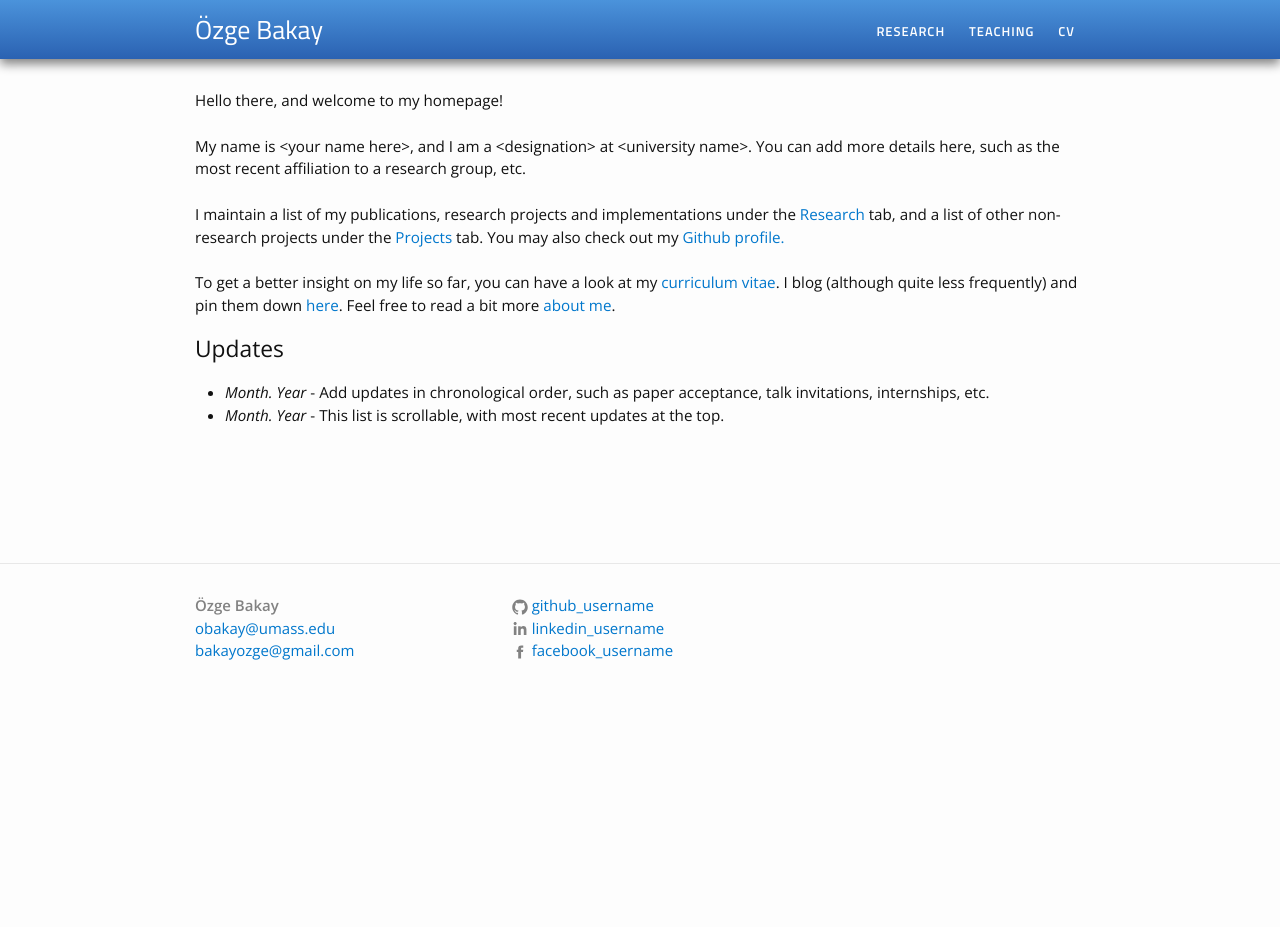
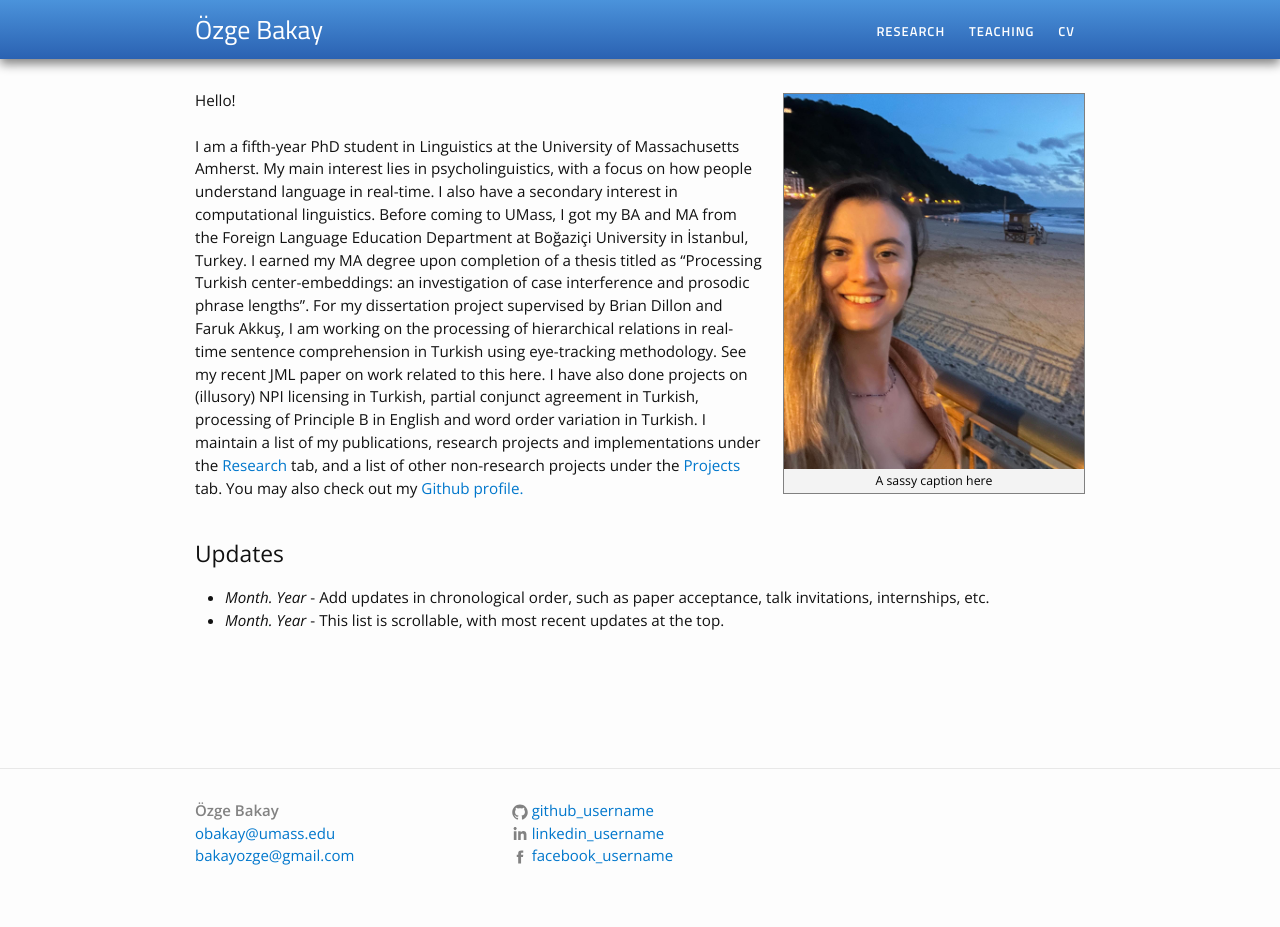
Before and after one commit to ozgebakay/ozgebakay.github.io, a Jekyll site: the page built from index.html, in a window 1280 px wide. Built offline with Jekyll 4.4.1, drawn with Linux system fonts in a browser that asks for light colours; before the commit the page ends 900 px from its top, so only the background shows below that.

Commit message:
Update index.html

```diff
--- a/index.html
+++ b/index.html
@@ -2,13 +2,21 @@
 layout: default
 ---
 
+{% include image.html url="/images/profile.jpg" caption="A sassy caption here" width=300 align="right" %}
+
 <div class="home">
 
-<p>Hello there, and welcome to my homepage!<br><br>My name is &lt;your name here&gt;, and I am a &lt;designation&gt; at &lt;university name&gt;. You can add more details here, such as the most recent affiliation to a research group, etc.<br><br>
+<p>Hello!<br><br>
 
-I maintain a list of my publications, research projects and implementations under the <a href="/research/">Research</a> tab, and a list of other non-research projects under the <a href="/projects">Projects</a> tab. You may also check out my <a href="">Github profile.</a><br><br>
+I am a fifth-year PhD student in Linguistics at the University of Massachusetts Amherst. My main interest lies in psycholinguistics, with a focus on how people understand language in real-time. I also have a secondary interest in computational linguistics.
 
-To get a better insight on my life so far, you can have a look at my <a href="/cv">curriculum vitae</a>. I blog (although quite less frequently) and pin them down <a href="/blog">here</a>. Feel free to read a bit more <a href="/about">about me</a>.</p>
+Before coming to UMass, I got my BA and MA from the Foreign Language Education Department at Boğaziçi University in İstanbul, Turkey. I earned my MA degree upon completion of a thesis titled as “Processing Turkish center-embeddings: an investigation of case interference and prosodic phrase lengths”.
+
+For my dissertation project supervised by Brian Dillon and Faruk Akkuş, I am working on the processing of hierarchical relations in real-time sentence comprehension in Turkish using eye-tracking methodology. See my recent JML paper on work related to this here.
+
+I have also done projects on (illusory) NPI licensing in Turkish, partial conjunct agreement in Turkish, processing of Principle B in English and word order variation in Turkish.
+
+I maintain a list of my publications, research projects and implementations under the <a href="/research/">Research</a> tab, and a list of other non-research projects under the <a href="/projects">Projects</a> tab. You may also check out my <a href="">Github profile.</a><br><br></p>
 
 </div>
 
```
